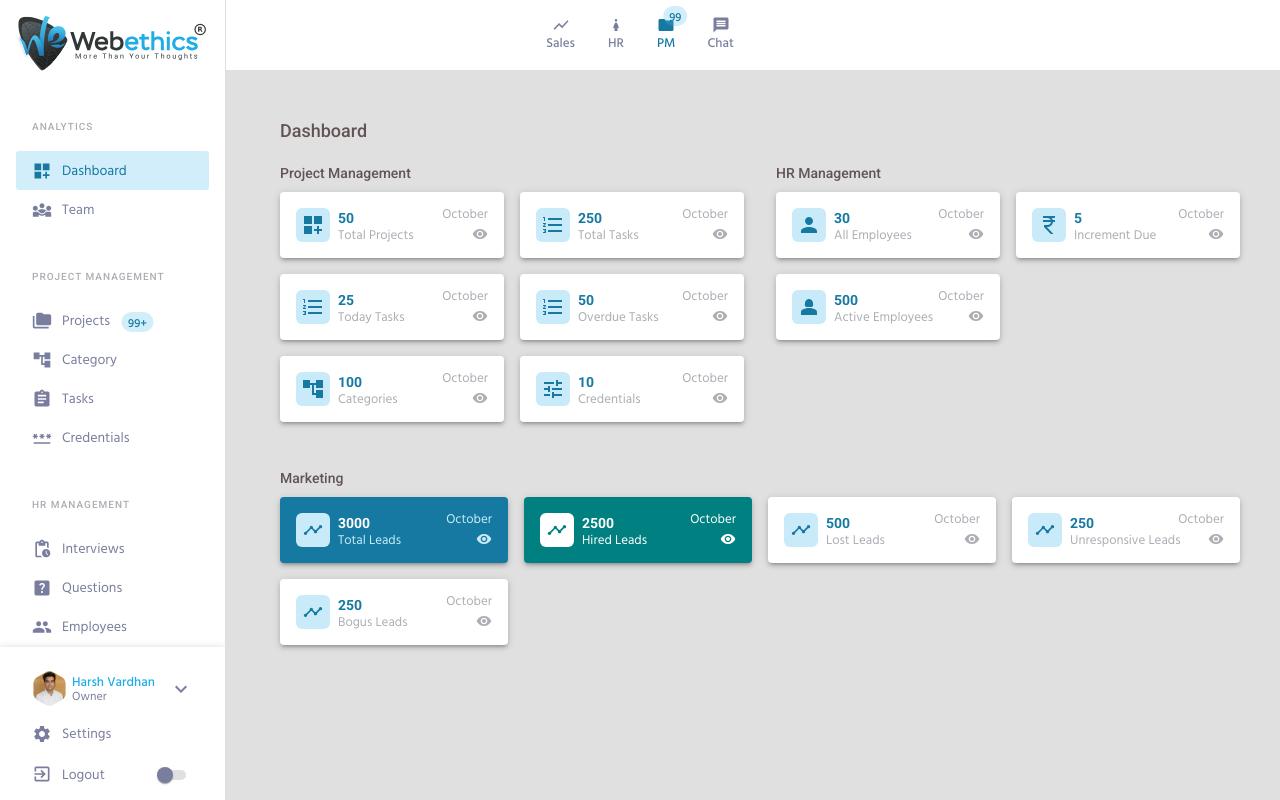
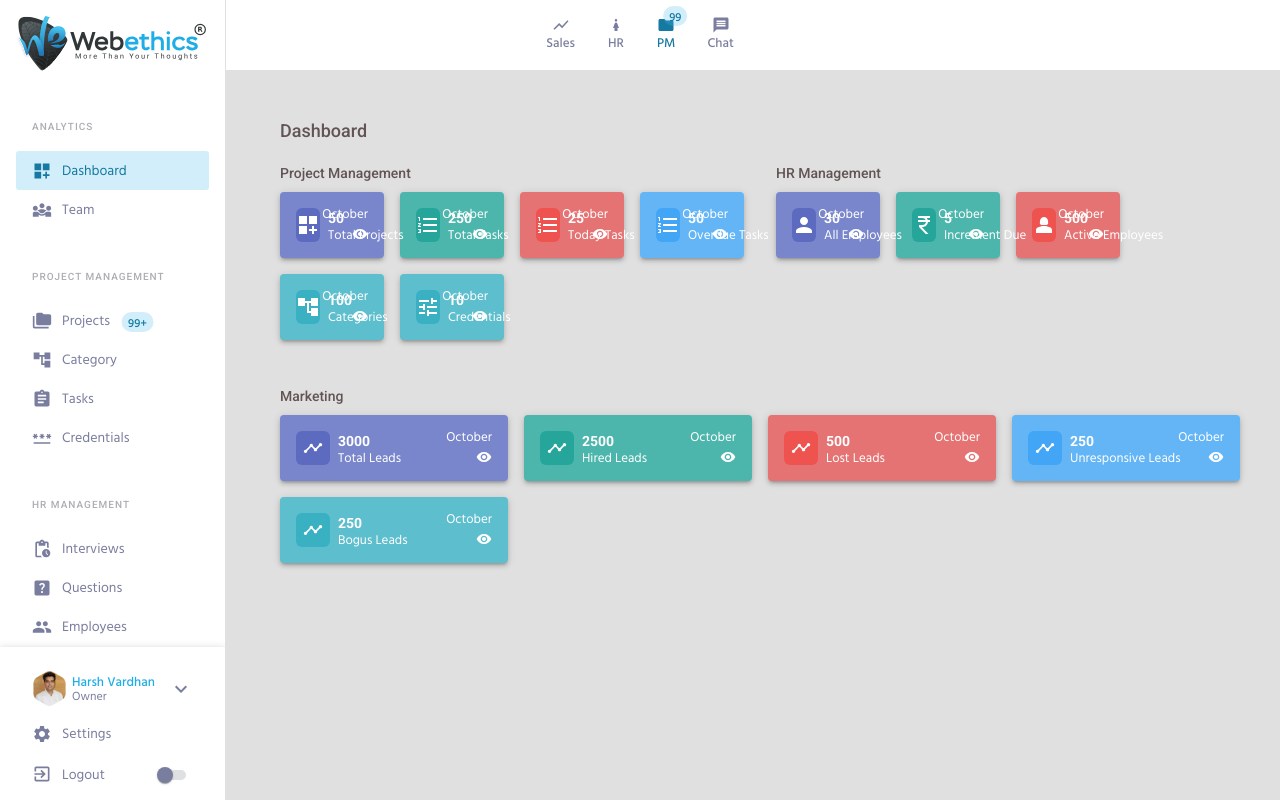
Before and after one commit to webethics/crm, a React (Create React App) app: page / in a window 1280 px wide. Built offline with nearby package versions, Linux system fonts and the light colour scheme.

Commit message:
update the color combination of tiles in the dashboard.

```diff
--- a/src/components/analytics/Dashboard.jsx
+++ b/src/components/analytics/Dashboard.jsx
@@ -1,5 +1,5 @@
-import React, { useEffect, useState } from 'react';
-import { Grid, Container, Typography, Box, Tabs } from '@mui/material';
+import React, { useState } from 'react';
+import { Grid, Container, Typography, Box } from '@mui/material';
 import DashboardListLayout from './DashboardListLayout';
 import FormatListNumberedIcon from '@mui/icons-material/FormatListNumbered';
 import AccountTreeIcon from '@mui/icons-material/AccountTree';
@@ -23,9 +23,6 @@ const Dashboard = () => {
 
    // custom Hook for window resize
    const { width } = useViewport();
-   // useEffect(() => {
-   //    // console.log(width);
-   // }, [width]);
 
    const [value, setValue] = useState('1');
    const handleChange = (event, newValue) => {
@@ -33,26 +30,26 @@ const Dashboard = () => {
    };
 
    let leadData = [
-      { name: 'Total Leads', value: 3000, label: 'total', month: true, icon: <TimelineIcon fontSize="small" sx={{ color: "primary.dark" }} /> },
-      { name: 'Hired Leads', value: 2500, label: 'hired', month: true, icon: <TimelineIcon fontSize="small" sx={{ color: "teal" }} /> },
-      { name: 'Lost Leads', value: 500, label: 'lost', month: true, icon: <TimelineIcon fontSize="small" sx={{ color: "primary.dark" }} /> },
-      { name: 'Unresponsive Leads', value: 250, label: 'unresponsive', month: true, icon: <TimelineIcon fontSize="small" sx={{ color: "primary.dark" }} /> },
-      { name: 'Bogus Leads', value: 250, label: 'bogus', month: true, icon: <TimelineIcon fontSize="small" sx={{ color: "primary.dark" }} /> },
+      { name: 'Total Leads', value: 3000, label: 'total', lead: true, month: true, icon: <TimelineIcon fontSize="small" sx={{ color: "common.white" }} /> },
+      { name: 'Hired Leads', value: 2500, label: 'hired', lead: true, month: true, icon: <TimelineIcon fontSize="small" sx={{ color: "common.white" }} /> },
+      { name: 'Lost Leads', value: 500, label: 'lost', lead: true, month: true, icon: <TimelineIcon fontSize="small" sx={{ color: "common.white" }} /> },
+      { name: 'Unresponsive Leads', value: 250, label: 'unresponsive', lead: true, month: true, icon: <TimelineIcon fontSize="small" sx={{ color: "common.white" }} /> },
+      { name: 'Bogus Leads', value: 250, label: 'bogus', lead: true, month: true, icon: <TimelineIcon fontSize="small" sx={{ color: "common.white" }} /> },
    ];
    let hrData = [
-      { name: 'All Employees', value: 30, label: '', month: true, icon: <PersonIcon sx={{ color: "primary.dark" }} /> },
-      { name: 'Increment Due', value: 5, label: '', month: true, icon: <CurrencyRupeeIcon sx={{ color: "primary.dark" }} /> },
-      { name: 'Active Employees', value: 500, label: '', month: true, icon: <Person2Icon sx={{ color: "primary.dark" }} /> },
+      { name: 'All Employees', value: 30, label: 'total', lead: true, month: true, icon: <PersonIcon sx={{ color: "common.white" }} /> },
+      { name: 'Increment Due', value: 5, label: 'hired', lead: true, month: true, icon: <CurrencyRupeeIcon sx={{ color: "common.white" }} /> },
+      { name: 'Active Employees', value: 500, label: 'lost', lead: true, month: true, icon: <Person2Icon sx={{ color: "common.white" }} /> },
    ];
    let projectData = [
-      { name: 'Total Projects', value: 50, label: '', month: true, icon: <DashboardCustomizeIcon sx={{ color: "primary.dark" }} /> },
-      { name: 'Total Tasks', value: 250, label: '', month: true, icon: <FormatListNumberedIcon sx={{ color: "primary.dark" }} /> },
-      { name: 'Today Tasks', value: 25, label: '', month: true, icon: <FormatListNumberedIcon sx={{ color: "primary.dark" }} /> },
-      { name: 'Overdue Tasks', value: 50, label: '', month: true, icon: <FormatListNumberedIcon sx={{ color: "primary.dark" }} /> },
-      { name: 'Categories', value: 100, label: '', month: false, icon: <AccountTreeIcon sx={{ color: "primary.dark" }} /> },
-      { name: 'Credentials', value: 10, label: '', month: false, icon: <TuneIcon sx={{ color: "primary.dark" }} /> },
+      { name: 'Total Projects', value: 50, label: 'total', lead: true, month: true, icon: <DashboardCustomizeIcon sx={{ color: "common.white" }} /> },
+      { name: 'Total Tasks', value: 250, label: 'hired', lead: true, month: true, icon: <FormatListNumberedIcon sx={{ color: "common.white" }} /> },
+      { name: 'Today Tasks', value: 25, label: 'lost', lead: true, month: true, icon: <FormatListNumberedIcon sx={{ color: "common.white" }} /> },
+      { name: 'Overdue Tasks', value: 50, label: 'unresponsive', lead: true, month: true, icon: <FormatListNumberedIcon sx={{ color: "common.white" }} /> },
+      { name: 'Categories', value: 100, label: 'bogus', lead: true, month: false, icon: <AccountTreeIcon sx={{ color: "common.white" }} /> },
+      { name: 'Credentials', value: 10, label: 'bogus', lead: true, month: false, icon: <TuneIcon sx={{ color: "common.white" }} /> },
    ];
-   let layout = '';
+
    return (
       <Container sx={{ maxWidth: { xs: 'initial' }, pt: { xs: '25px', lg: 0 }, px: 0 }}>
          <TabContext value={value}>
@@ -63,21 +60,21 @@ const Dashboard = () => {
                   <Tab label="Marketing" value='3' sx={{ color: 'common.white', textTransform: 'capitalize', fontWeight: '400' }} />
                </TabList>
             </Box>
-            <Typography variant="h1" component="div" sx={{ color: '#625454', px: 2, mb: 0 }}>Dashboard</Typography>
+            <Typography variant="h1" component="h1" sx={{ color: '#625454', px: 2, mb: 0 }}>Dashboard</Typography>
             <Box sx={{ display: 'flex', flexWrap: 'wrap', width: '100%' }}>
-               <TabPanel value={width > 1199 ? "1" : '1'} sx={{ px: { xs: 2, xl: 2 }, width: { xs: '100%', lg: 'calc(50% - 32px)', xl: 'calc(33.333% - 32px)' } }}>
+               <TabPanel value={width > breakpoint ? "1" : '1'} sx={{ px: { xs: 2, xl: 2 }, width: { xs: '100%', lg: 'calc(50% - 32px)', xl: 'calc(33.333% - 32px)' } }}>
                   <Typography variant="h2" component="div" sx={{ color: '#625454' }}>Project Management</Typography>
                   <Grid container spacing={2}>
                      <DashboardListLayout data={projectData} />
                   </Grid>
                </TabPanel>
-               <TabPanel value={width > 1199 ? "1" : '2'} sx={{ px: { xs: 2, xl: 2 }, width: { xs: '100%', lg: 'calc(50% - 32px)', xl: 'calc(33.333% - 32px)' } }}>
+               <TabPanel value={width > breakpoint ? "1" : '2'} sx={{ px: { xs: 2, xl: 2 }, width: { xs: '100%', lg: 'calc(50% - 32px)', xl: 'calc(33.333% - 32px)' } }}>
                   <Typography variant="h2" component="div" sx={{ color: '#625454' }}>HR Management</Typography>
                   <Grid container spacing={2}>
                      <DashboardListLayout data={hrData} />
                   </Grid>
                </TabPanel>
-               <TabPanel value={width > 1199 ? "1" : '3'} sx={{ px: { xs: 2, xl: 2 }, width: { xs: '100%', lg: '100%', xl: 'calc(33.333% - 32px)' } }}>
+               <TabPanel value={width > breakpoint ? "1" : '3'} sx={{ px: { xs: 2, xl: 2 }, width: { xs: '100%', lg: '100%', xl: 'calc(33.333% - 32px)' } }}>
                   <Typography variant="h2" component="div" sx={{ color: '#625454' }}>Marketing</Typography>
                   <Grid container spacing={2}>
                      <DashboardListLayout data={leadData} />
--- a/src/components/analytics/DashboardListLayout.jsx
+++ b/src/components/analytics/DashboardListLayout.jsx
@@ -6,38 +6,19 @@ const DashboardListLayout = ({ data }) => {
 
    return (
       data.map((item, index) => (
-         item.label ?
-            <Grid item xs={12} sm={6} md={3} lg={3} xl={6} key={index}>
-               <Paper elevation={3} sx={{ borderRadius: "4px", p: 2, backgroundColor: item.label === 'total' ? 'primary.dark' : item.label === 'hired' ? 'teal' : 'common.white' }}>
+         <Grid item xs={12} sm={6} md={3} lg={item.label ? 3 : 6} xl={6} key={index}>
+            <Paper elevation={3} sx={{ borderRadius: "4px", p: 2, backgroundColor: item.label === 'total' ? 'indigo.300' : item.label === 'hired' ? 'teal.300' : item.label === 'lost' ? 'red.300' : item.label === 'unresponsive' ? 'blue.300' : item.label === 'bogus' ? 'bogus.300' : 'common.white' }}>
                <Grid sx={{ display: 'flex', flexWrap: 'wrap' }}>
                   <Grid item xs={12} sx={{ display: 'flex', position: 'relative', alignItems: { xs: 'center', lg: 'flex-start' }, flexDirection: { xs: 'row', xl: 'column' } }}>
-                        <Box component="div" sx={{ backgroundColor: item.label === 'total' ? 'primary.light' : item.label === 'hired' ? 'common.white' : 'primary.light', display: 'inline-flex', flexWrap: 'wrap', alignItems: 'center', justifyContent: 'center', borderRadius: '6px', width: '34px', height: '34px', mr: { xs: 1, xl: 0 }, mb: { xs: 0, xl: 1 } }}>
+                     <Box component="div" sx={{ backgroundColor: item.lead && item.label === 'total' ? 'indigo.400' : item.label === 'lost' ? 'red.400' : item.label === 'unresponsive' ? 'blue.400' : item.label === 'hired' ? 'teal.400' : item.label === 'bogus' ? 'bogus.400' : 'primary.light', display: 'inline-flex', flexWrap: 'wrap', alignItems: 'center', justifyContent: 'center', borderRadius: '6px', width: '34px', height: '34px', mr: { xs: 1, xl: 0 }, mb: { xs: 0, xl: 1 } }}>
                         {item.icon}
                      </Box>
                      <Box component="div" sx={{ display: 'inline-block', boxSizing: 'border-box', pr: 3, width: { xl: '100%' } }}>
-                           <Typography component="div" sx={{ fontWeight: 'bold', color: item.label === 'total' ? 'common.white' : item.label === 'hired' ? 'common.white' : 'primary.dark', fontFamily: "'Roboto',sans-serif", fontSize: { xs: '15px', lg: '14px' } }}>{item.value}</Typography>
-                           <Typography component="div" sx={{ color: item.label === 'total' ? 'primary.light' : item.label === 'hired' ? 'common.white' : 'sidebar.label', lineHeight: 1, fontSize: { xs: '14px', lg: '13px' }, textOverflow: 'ellipsis', overflow: 'hidden', whiteSpace: 'nowrap' }}>{item.name}</Typography>
+                        <Typography component="div" sx={{ fontWeight: 'bold', color: item.lead && item.label === 'total' || item.label === 'hired' || item.label === 'lost' || item.label === 'unresponsive' || item.label === 'bogus' ? 'common.white' : 'primary.dark', fontFamily: "'Roboto',sans-serif", fontSize: { xs: '15px', lg: '14px' } }}>{item.value}</Typography>
+                        <Typography component="div" sx={{ color: item.lead && item.label === 'total' || item.label === 'hired' || item.label === 'lost' || item.label === 'unresponsive' || item.label === 'bogus' ? 'common.white' : 'sidebar.label', lineHeight: 1, fontSize: { xs: '14px', lg: '13px' }, textOverflow: 'ellipsis', overflow: 'hidden', whiteSpace: 'nowrap' }}>{item.name}</Typography>
                      </Box>
-                        <Typography component="div" sx={{ position: 'absolute', top: 0, right: 0, lineHeight: 1, color: item.label === 'total' ? 'primary.light' : item.label === 'hired' ? 'common.white' : 'sidebar.label', fontSize: { xs: '14px', lg: '13px' } }}>October</Typography>
-                        <VisibilityIcon sx={{ position: 'absolute', bottom: 0, right: 0, fontSize: 16, color: item.label === 'total' ? 'primary.light' : item.label === 'hired' ? 'common.white' : 'sidebar.label' }} />
-                     </Grid>
-                  </Grid>
-               </Paper>
-            </Grid>
-            :
-            <Grid item xs={12} sm={6} md={3} lg={6} key={index}>
-               <Paper elevation={3} sx={{ borderRadius: "4px", p: 2, backgroundColor: item.label === 'total' ? 'primary.dark' : item.label === 'hired' ? 'teal' : 'common.white' }}>
-                  <Grid sx={{ display: 'flex', flexWrap: 'wrap' }}>
-                     <Grid item xs={12} sx={{ display: 'flex', position: 'relative', alignItems: { xs: 'center', lg: 'flex-start' }, flexDirection: { xs: 'row', xl: 'column' } }}>
-                        <Box component="div" sx={{ backgroundColor: item.label === 'total' ? 'primary.light' : item.label === 'hired' ? 'common.white' : 'primary.light', display: 'inline-flex', flexWrap: 'wrap', alignItems: 'center', justifyContent: 'center', borderRadius: '6px', width: '34px', height: '34px', mr: { xs: 1, xl: 0 }, mb: { xs: 0, xl: 1 } }}>
-                           {item.icon}
-                        </Box>
-                        <Box component="div" sx={{ display: 'inline-block', boxSizing: 'border-box', pr: 3, width: { xl: '100%' } }}>
-                           <Typography component="div" sx={{ fontWeight: 'bold', color: item.label === 'total' ? 'common.white' : item.label === 'hired' ? 'common.white' : 'primary.dark', fontFamily: "'Roboto',sans-serif", fontSize: { xs: '15px', lg: '14px' } }}>{item.value}</Typography>
-                           <Typography component="div" sx={{ color: item.label === 'total' ? 'primary.light' : item.label === 'hired' ? 'common.white' : 'sidebar.label', lineHeight: 1, fontSize: { xs: '14px', lg: '13px' }, textOverflow: 'ellipsis', overflow: 'hidden', whiteSpace: 'nowrap' }}>{item.name}</Typography>
-                        </Box>
-                        <Typography component="div" sx={{ position: 'absolute', top: 0, right: 0, lineHeight: 1, color: item.label === 'total' ? 'primary.light' : item.label === 'hired' ? 'common.white' : 'sidebar.label', fontSize: { xs: '14px', lg: '13px' } }}>October</Typography>
-                        <VisibilityIcon sx={{ position: 'absolute', bottom: 0, right: 0, fontSize: 16, color: item.label === 'total' ? 'primary.light' : item.label === 'hired' ? 'common.white' : 'sidebar.label' }} />
+                     <Typography component="div" sx={{ position: 'absolute', top: 0, right: 0, lineHeight: 1, color: item.lead && item.label === 'total' || item.label === 'hired' || item.label === 'lost' || item.label === 'unresponsive' || item.label === 'bogus' ? 'common.white' : 'sidebar.label', fontSize: { xs: '14px', lg: '13px' } }}>October</Typography>
+                     <VisibilityIcon sx={{ position: 'absolute', bottom: 0, right: 0, fontSize: 16, color: item.lead && item.label === 'total' || item.label === 'hired' || item.label === 'lost' || item.label === 'unresponsive' || item.label === 'bogus' ? 'common.white' : 'sidebar.label' }} />
                   </Grid>
                </Grid>
             </Paper>
--- a/src/createTheme.js
+++ b/src/createTheme.js
@@ -1,4 +1,5 @@
 import { createTheme } from '@mui/material';
+import blue from '@mui/material/colors/blue';
 const theme = createTheme(
    {
       breakpoints: {
@@ -54,6 +55,38 @@ const theme = createTheme(
             label: '#acaeb4',
             iconText: '#7a7e9e',
          },
+         red: {
+            300: '#e57373',
+            400: '#ef5350',
+         },
+         blue: {
+            300: '#64b5f6',
+            400: '#42a5f5',
+         },
+         teal: {
+            300: '#4db6ac',
+            400: '#26a69a',
+         },
+         indigo: {
+            300: '#7986cb',
+            400: '#5c6bc0'
+         },
+         bogus: {
+            50: '#e3f4f6',
+            100: '#b9e3ea',
+            200: '#8bd1dc',
+            300: '#5dbecd',
+            400: '#3ab0c3',
+            500: '#17a2b8',
+            600: '#149ab1',
+            700: '#1190a8',
+            800: '#0d86a0',
+            900: '#077591',
+            A100: '#bef0ff',
+            A200: '#8be4ff',
+            A400: '#58d9ff',
+            A700: '#3fd3ff',
+         }
       },
       // shadows: {
       //    sidebars: '0px 5px 10px 1px #acaeb4',
```
Lines whose indentation alone changed are shown as unchanged.
